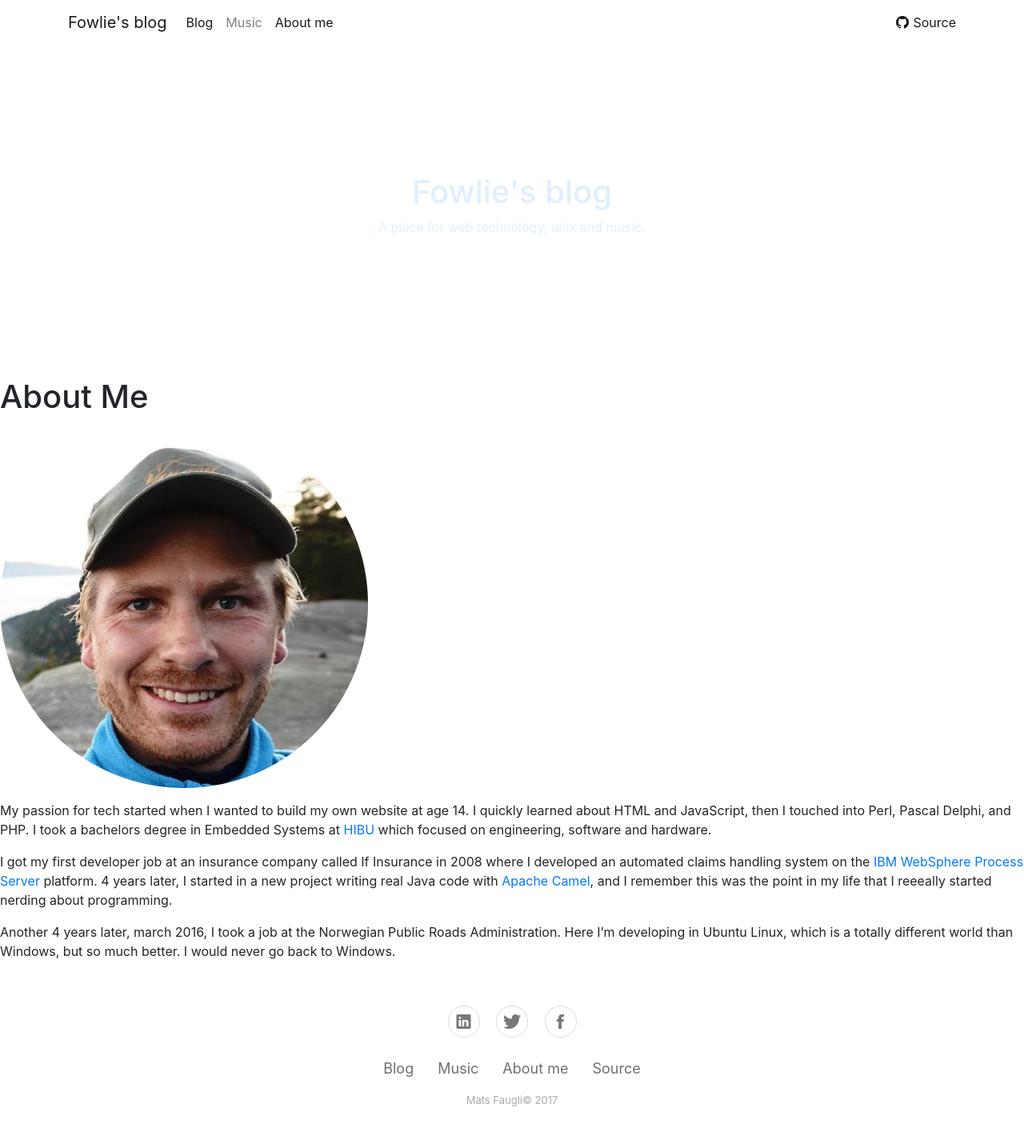
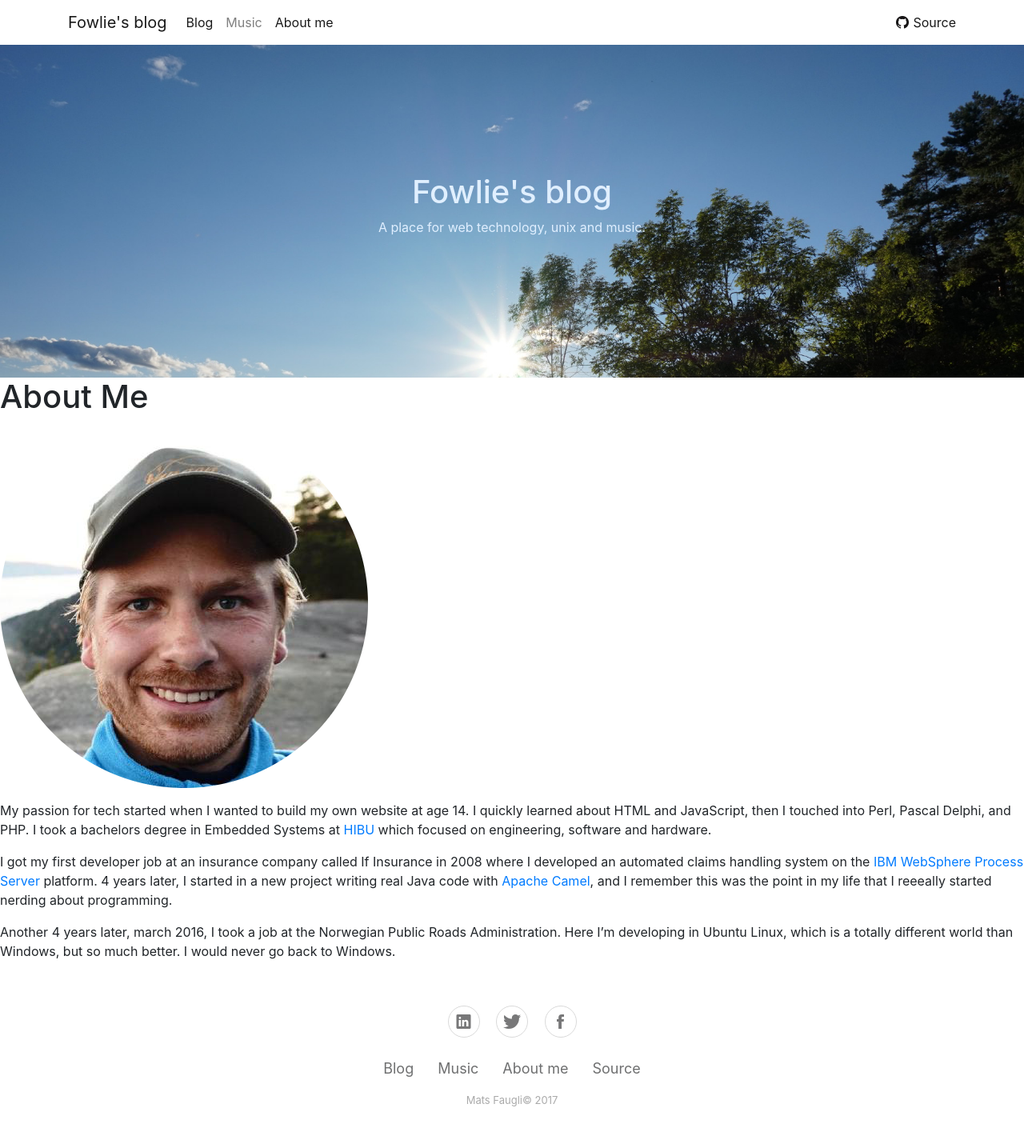
Before and after one commit to fowlie/fowlie.github.io, a Jekyll site: the page built from aboutme/index.md, in a window 1280 px wide. Shown: the whole page at 80% size. Built offline with Jekyll 4.4.1, drawn with Linux system fonts in a browser that asks for light colours; nearby versions of some CDN libraries; comment, search, counter and statistics services are not loaded.

Commit message:
Remove wrong path to background image

```diff
--- a/_includes/header.html
+++ b/_includes/header.html
@@ -57,7 +57,7 @@
       </nav>
     </div>
 
-    <header style="background-image:url(&quot;assets/img/background.jpg&quot;);">
+    <header>
       <div class="container" id="welcome">
         <h1>Fowlie's blog</h1>
         <p>A place for web technology, unix and music.</p>
```
